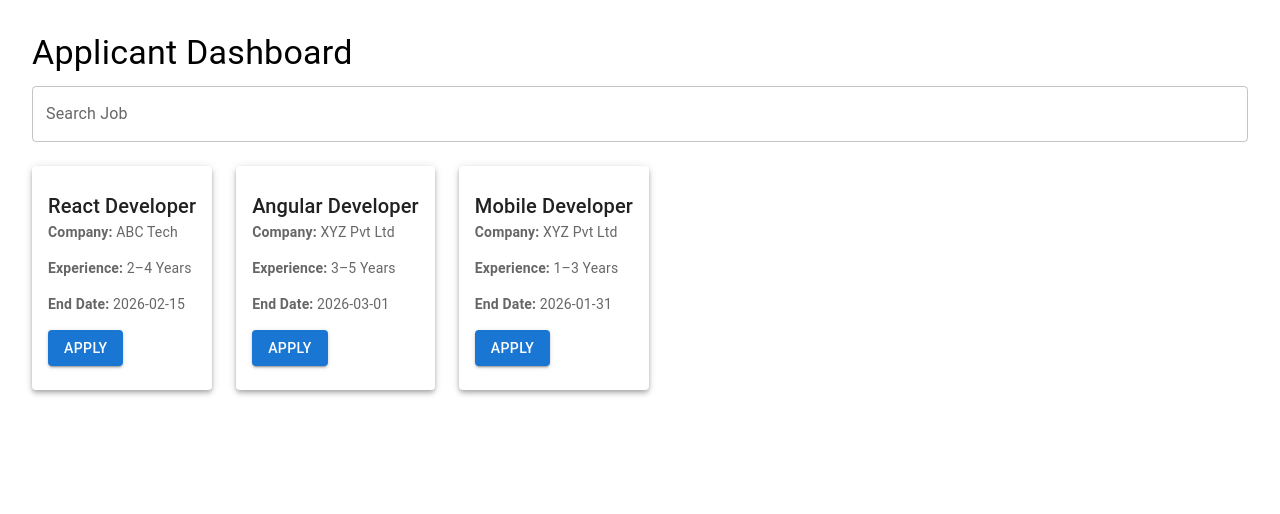
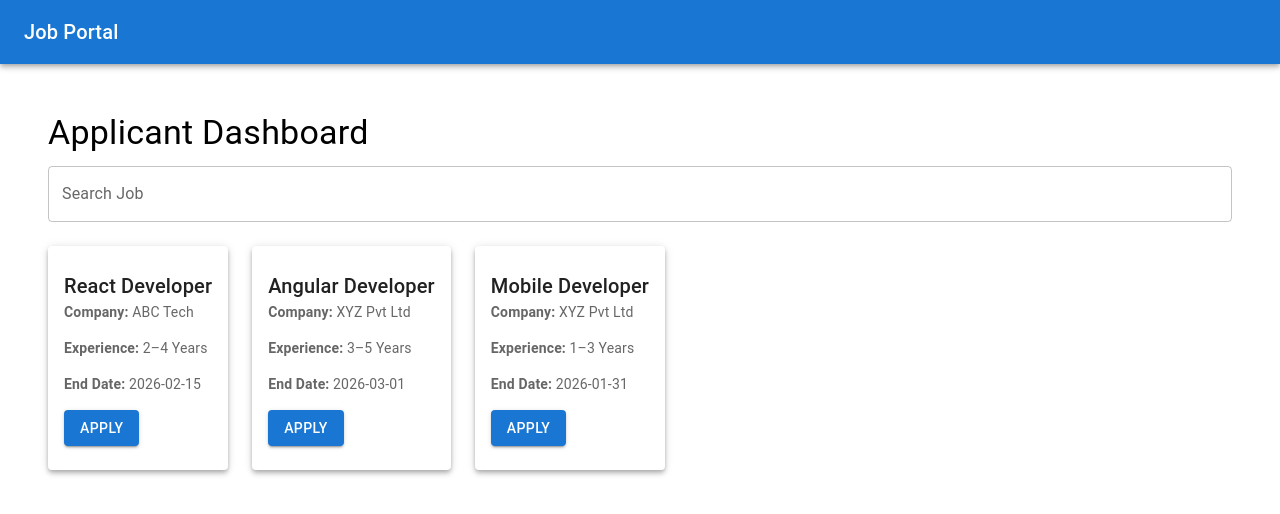
Before and after one commit to vishnuttxminds/react-jobportal-app, a React (Create React App) app: page /applicant/dashboard in a window 1280 px wide. Shown: the top 514 px of the page. Built offline with nearby package versions, Linux system fonts and the light colour scheme.

Commit message:
header changes- new common header added

```diff
--- /dev/null
+++ b/src/common/AppHeader.jsx
@@ -0,0 +1,38 @@
+import { AppBar, Toolbar, Typography, Button, Box } from "@mui/material";
+import { useContext } from "react";
+import { AuthContext } from "../context/AuthContext";
+import { useNavigate } from "react-router-dom";
+import LogoutIcon from "@mui/icons-material/Logout";
+import IconButton from "@mui/material/IconButton";
+
+export default function AppHeader() {
+  const { currentUser, logout } = useContext(AuthContext);
+  const navigate = useNavigate();
+
+  const handleLogout = () => {
+    logout();
+    navigate("/login");
+  };
+
+  return (
+    <AppBar position="static">
+      <Toolbar>
+        <Typography variant="h6" sx={{ flexGrow: 1 }}>
+          Job Portal
+        </Typography>
+
+        {currentUser && (
+          <Box sx={{ display: "flex", alignItems: "center", gap: 2 }}>
+            <Typography variant="body1">
+              {currentUser.role}
+            </Typography>
+
+            <IconButton  color="inherit" onClick={handleLogout}>
+              Logout
+            </IconButton >
+          </Box>
+        )}
+      </Toolbar>
+    </AppBar>
+  );
+}
--- a/src/context/AuthContext.jsx
+++ b/src/context/AuthContext.jsx
@@ -24,9 +24,12 @@ const AuthProvider = ({ children }) => {
     };
   };
 
+  const logout = () => {
+  setCurrentUser(null);
+};
 
   return (
-    <AuthContext.Provider value={{ currentUser, login }}>
+    <AuthContext.Provider value={{ currentUser, login, logout  }}>
       {children}
     </AuthContext.Provider>
   );
--- /dev/null
+++ b/src/layouts/DashboardLayout.jsx
@@ -0,0 +1,13 @@
+import { Box } from "@mui/material";
+import AppHeader from "../common/AppHeader";
+
+export default function DashboardLayout({ children }) {
+  return (
+    <Box>
+      <AppHeader />
+      <Box sx={{ p: 2 }}>
+        {children}
+      </Box>
+    </Box>
+  );
+}
--- a/src/pages/dashboards/AdminDashboard.jsx
+++ b/src/pages/dashboards/AdminDashboard.jsx
@@ -2,11 +2,13 @@ import { users } from "../../data/users";
 import { jobs } from "../../data/jobs";
 import { Box, Typography, Grid } from "@mui/material";
 import DashboardGridCard from "../../common/DashboardGridCard";
+import DashboardLayout from "../../layouts/DashboardLayout";
 
 export default function AdminDashboard() {
   const companies = users.filter(u => u.role === "COMPANY");
 
   return (
+    <DashboardLayout>
       <Box sx={{ p: 4 }}>
         <Typography variant="h4" gutterBottom>
           Admin Dashboard
@@ -27,5 +29,6 @@ export default function AdminDashboard() {
           />
         </Grid>
       </Box>
+    </DashboardLayout>
   );
 }
--- a/src/pages/dashboards/ApplicantDashboard.jsx
+++ b/src/pages/dashboards/ApplicantDashboard.jsx
@@ -3,6 +3,7 @@ import SearchInput from "../../common/SearchInput";
 import JobCard from "../../common/JobCard";
 import EmptyState from "../../common/EmptyState";
 import useApplicantJobs from "../../hooks/useApplicantJobs";
+import DashboardLayout from "../../layouts/DashboardLayout";
 
 export default function ApplicantDashboard() {
   const {
@@ -15,6 +16,7 @@ export default function ApplicantDashboard() {
   } = useApplicantJobs();
 
   return (
+    <DashboardLayout>
       <Box sx={{ p: 4 }}>
         <Typography variant="h4" gutterBottom>
           Applicant Dashboard
@@ -54,5 +56,6 @@ export default function ApplicantDashboard() {
           </Alert>
         </Snackbar>
       </Box>
+    </DashboardLayout>
   );
 }
--- a/src/pages/dashboards/CompanyDashboard.jsx
+++ b/src/pages/dashboards/CompanyDashboard.jsx
@@ -2,6 +2,7 @@ import { Box, Button, Typography } from "@mui/material";
 import CompanyJobCard from "../../common/CompanyJobCard";
 import CreateJobDialog from "../../common/CreateJobDialog";
 import useCompanyJobs from "../../hooks/useCompanyJobs";
+import DashboardLayout from "../../layouts/DashboardLayout";
 
 export default function CompanyDashboard() {
   const {
@@ -17,6 +18,7 @@ export default function CompanyDashboard() {
   } = useCompanyJobs();
 
   return (
+    <DashboardLayout>
       <Box sx={{ p: 4 }}>
         <Typography variant="h4" mb={2}>
           Company Dashboard
@@ -40,5 +42,6 @@ export default function CompanyDashboard() {
           setLocation={setLocation}
         />
       </Box>
+    </DashboardLayout>
   );
 }
```
Lines whose indentation alone changed are shown as unchanged.
